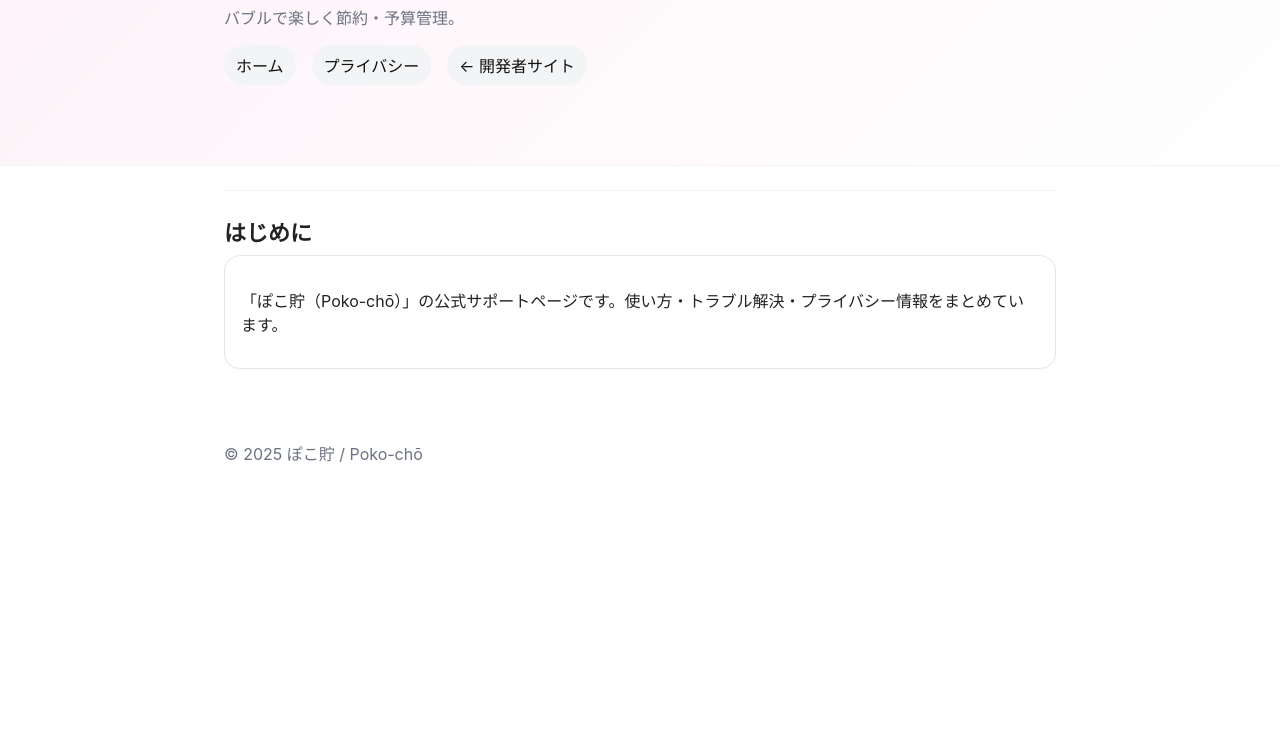
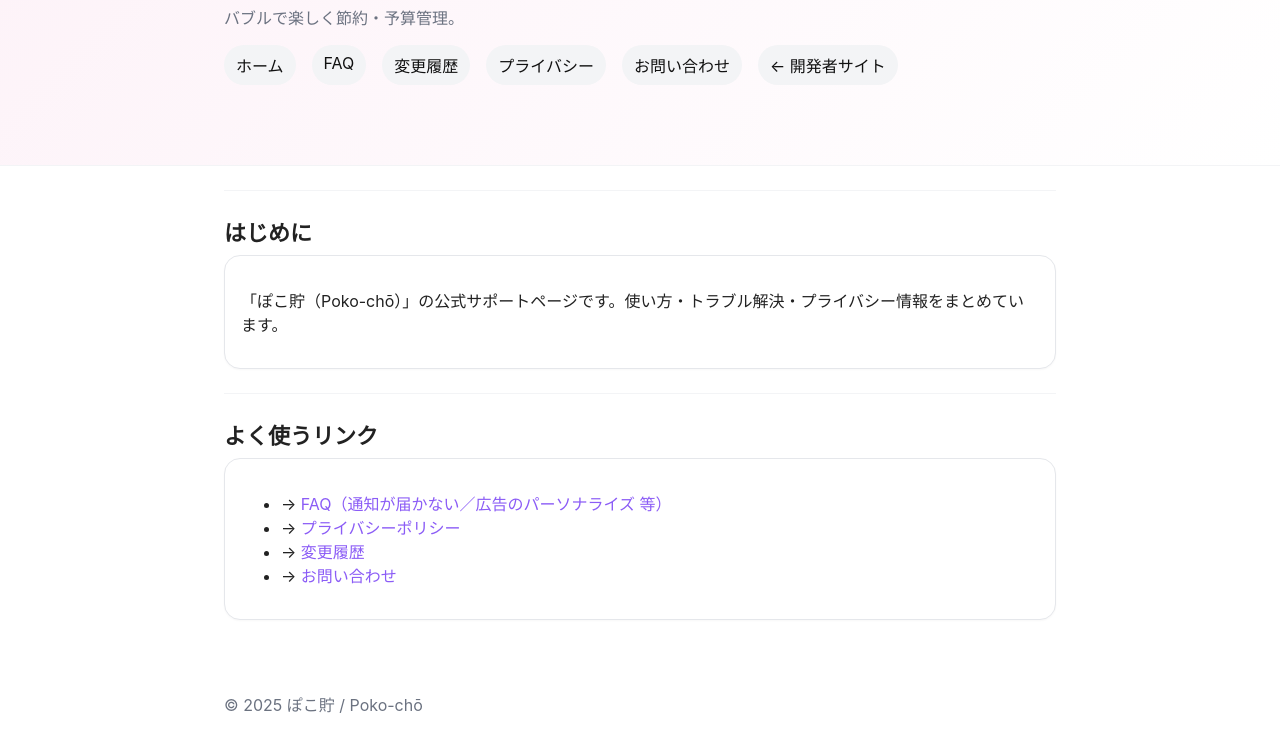
Before and after one commit to daichi-kashimoto/pokocho, a plain HTML site: page index.html in a window 1280 px wide. Shown: the part 135-886 px from the top of the page. Before the commit the page ends 800 px from the top, so only its background shows below. Drawn offline with Linux system fonts and the light colour scheme.

Commit message:
Update index.html

```diff
--- a/index.html
+++ b/index.html
@@ -3,8 +3,16 @@
 <head>
 <meta charset="utf-8"><meta name="viewport" content="width=device-width, initial-scale=1">
 <title>ぽこ貯 サポート</title>
-<meta name="description" content="ぽこ貯（Poko-chō）の公式サポート。FAQ、変更履歴、プライバシーポリシー。">
+<meta name="description" content="ぽこ貯（Poko-chō）の公式サポート。FAQ、変更履歴、プライバシーポリシー、お問い合わせ。">
 <link rel="stylesheet" href="assets/style.css">
+<meta name="theme-color" content="#ec4899">
+<link rel="canonical" href="https://daichi-kashimoto.github.io/pokocho/">
+<meta property="og:title" content="ぽこ貯 サポート">
+<meta property="og:description" content="FAQ・変更履歴・プライバシーポリシー・お問い合わせ">
+<meta property="og:type" content="website">
+<meta property="og:url" content="https://daichi-kashimoto.github.io/pokocho/">
+<meta property="og:image" content="https://daichi-kashimoto.github.io/og.png"><!-- 任意: 用意できたら差し替え -->
+<meta name="twitter:card" content="summary_large_image">
 </head>
 <body>
 <header class="header">
@@ -13,9 +21,11 @@
     <p class="subtitle">バブルで楽しく節約・予算管理。</p>
     <nav class="nav" style="margin-top:16px">
       <a href="./index.html">ホーム</a>
+      <a href="./faq.html">FAQ</a>
+      <a href="./changelog.html">変更履歴</a>
       <a href="./privacy.html">プライバシー</a>
-      <!-- 後で FAQ / 変更履歴 / お問い合わせ を追加 -->
-      <a href="https://daichi-kashimoto.github.io/">← 開発者サイト</a>
+      <a href="./contact.html">お問い合わせ</a>
+      <a href="https://daichi-kashimoto.github.io/" rel="noopener">← 開発者サイト</a>
     </nav>
   </div>
 </header>
@@ -27,6 +37,18 @@
       <p>「ぽこ貯（Poko-chō）」の公式サポートページです。使い方・トラブル解決・プライバシー情報をまとめています。</p>
     </div>
   </section>
+
+  <section class="section">
+    <h2 class="h2">よく使うリンク</h2>
+    <div class="card">
+      <ul>
+        <li>→ <a href="./faq.html">FAQ（通知が届かない／広告のパーソナライズ 等）</a></li>
+        <li>→ <a href="./privacy.html">プライバシーポリシー</a></li>
+        <li>→ <a href="./changelog.html">変更履歴</a></li>
+        <li>→ <a href="./contact.html">お問い合わせ</a></li>
+      </ul>
+    </div>
+  </section>
 </main>
 
 <footer class="footer container">© 2025 ぽこ貯 / Poko-chō</footer>
```
